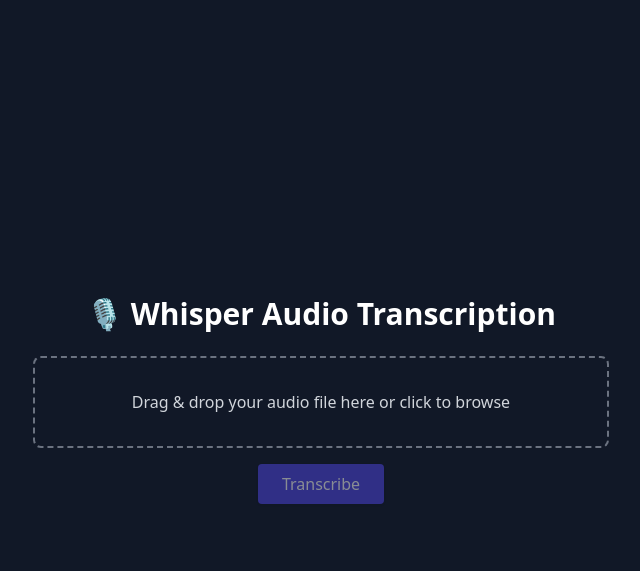
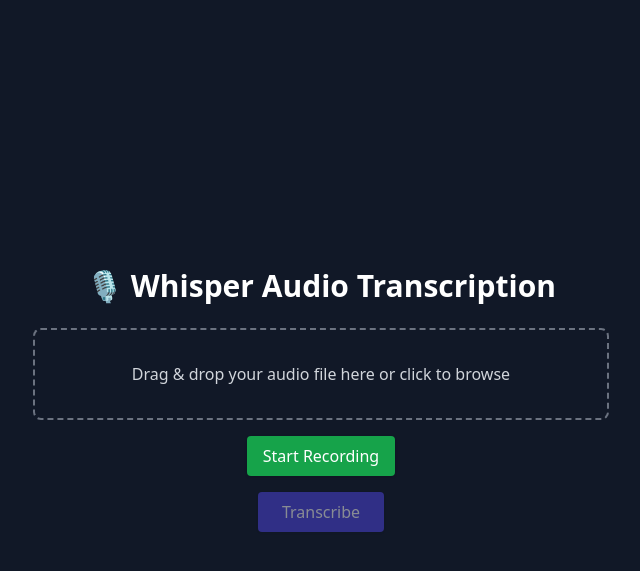
Before and after one commit to tgavri/whisper-fun, a Flask app: page / in a window 1280 px wide. Shown: the top 571 px of the page, without its empty margins (319-959 px from the left). Run offline with Flask 3, Linux system fonts and the light colour scheme; some libraries are stand-ins or nearby versions.

Commit message:
Record button added

```diff
--- a/templates/index.html
+++ b/templates/index.html
@@ -14,17 +14,28 @@
 
   <h1 class="text-3xl font-bold mb-6 text-center">🎙️ Whisper Audio Transcription</h1>
 
+  <!-- Drop/Upload zone -->
   <div id="dropZone" class="w-full max-w-xl border-2 border-dashed border-gray-500 rounded-lg p-8 text-center cursor-pointer hover:border-indigo-400 transition">
     <p class="text-gray-300">Drag & drop your audio file here or click to browse</p>
     <input id="fileInput" type="file" name="file" accept=".mp3,.wav,.flac,.m4a,.ogg,.webm" class="hidden"/>
   </div>
 
+  <!-- Audio preview -->
   <div id="audioPreviewContainer" class="mt-4 hidden w-full max-w-xl">
     <audio id="audioPreview" controls class="w-full"></audio>
   </div>
 
+  <!-- Recording button (toggles dynamically) -->
+  <div class="mt-4">
+  <button id="recordBtn" class="px-4 py-2 bg-green-600 hover:bg-green-500 rounded shadow">
+    Start Recording
+  </button>
+  </div>
+
+  <!-- Upload/transcribe button -->
   <button id="uploadBtn" class="mt-4 px-6 py-2 bg-indigo-600 hover:bg-indigo-500 rounded shadow disabled:opacity-50" disabled>Transcribe</button>
 
+  <!-- Loading spinner -->
   <div id="loading" class="hidden mt-6">
     <svg class="animate-spin h-8 w-8 text-indigo-400 mx-auto" xmlns="http://www.w3.org/2000/svg" fill="none" viewBox="0 0 24 24">
       <circle class="opacity-25" cx="12" cy="12" r="10" stroke="currentColor" stroke-width="4"></circle>
@@ -33,6 +44,7 @@
     <p class="mt-2 text-sm text-gray-400">Transcribing… please wait</p>
   </div>
 
+  <!-- Result -->
   <div id="resultCard" class="hidden mt-8 w-full max-w-3xl bg-gray-800 rounded-lg shadow p-6">
     <h2 class="text-xl font-semibold mb-2">Transcript</h2>
     <p id="transcriptText" class="mb-4 whitespace-pre-wrap text-gray-200"></p>
@@ -50,10 +62,15 @@
 const resultCard = document.getElementById('resultCard');
 const transcriptText = document.getElementById('transcriptText');
 const jsonOutput = document.getElementById('jsonOutput');
-const audioPreviewContainer = document.getElementById('audioPreviewContainer'); // NEW
+const audioPreviewContainer = document.getElementById('audioPreviewContainer');
 const audioPreview = document.getElementById('audioPreview');
 
+const startRecordingBtn = document.getElementById('startRecording');
+const stopRecordingBtn = document.getElementById('stopRecording');
+
 let selectedFile = null;
+let mediaRecorder;
+let audioChunks = [];
 
 function showFile(file) {
   selectedFile = file;
@@ -64,12 +81,11 @@
   audioPreviewContainer.classList.remove("hidden");
 }
 
+// ==== Upload / drag & drop handling ====
 dropZone.addEventListener('click', () => fileInput.click());
-
 fileInput.addEventListener('change', () => {
   if(fileInput.files.length) showFile(fileInput.files[0]);
 });
-
 dropZone.addEventListener('dragover', e => {
   e.preventDefault();
   dropZone.classList.add('border-indigo-400');
@@ -83,6 +99,44 @@
   if(e.dataTransfer.files.length) showFile(e.dataTransfer.files[0]);
 });
 
+// ==== Recording handling ====
+const recordBtn = document.getElementById('recordBtn');
+let isRecording = false;
+
+recordBtn.onclick = async () => {
+  if (!isRecording) {
+    // Start recording
+    try {
+      const stream = await navigator.mediaDevices.getUserMedia({ audio: true });
+      mediaRecorder = new MediaRecorder(stream);
+      audioChunks = [];
+      mediaRecorder.ondataavailable = e => {
+        if (e.data.size > 0) audioChunks.push(e.data);
+      };
+      mediaRecorder.start();
+      isRecording = true;
+      recordBtn.textContent = "Stop Recording";
+      recordBtn.classList.remove('bg-green-600','hover:bg-green-500');
+      recordBtn.classList.add('bg-red-600','hover:bg-red-500');
+      dropZone.querySelector('p').textContent = "Recording... Speak now.";
+    } catch (err) {
+      alert("Microphone access denied or unavailable.");
+    }
+  } else {
+    // Stop recording
+    mediaRecorder.stop();
+    mediaRecorder.onstop = () => {
+      const audioBlob = new Blob(audioChunks, { type: 'audio/webm' });
+      showFile(new File([audioBlob], "recording.webm", { type: "audio/webm" }));
+    };
+    isRecording = false;
+    recordBtn.textContent = "Start Recording";
+    recordBtn.classList.remove('bg-red-600','hover:bg-red-500');
+    recordBtn.classList.add('bg-green-600','hover:bg-green-500');
+  }
+};
+
+// ==== Transcribe submission ====
 uploadBtn.addEventListener('click', async () => {
   if (!selectedFile) return;
   const formData = new FormData();
```
